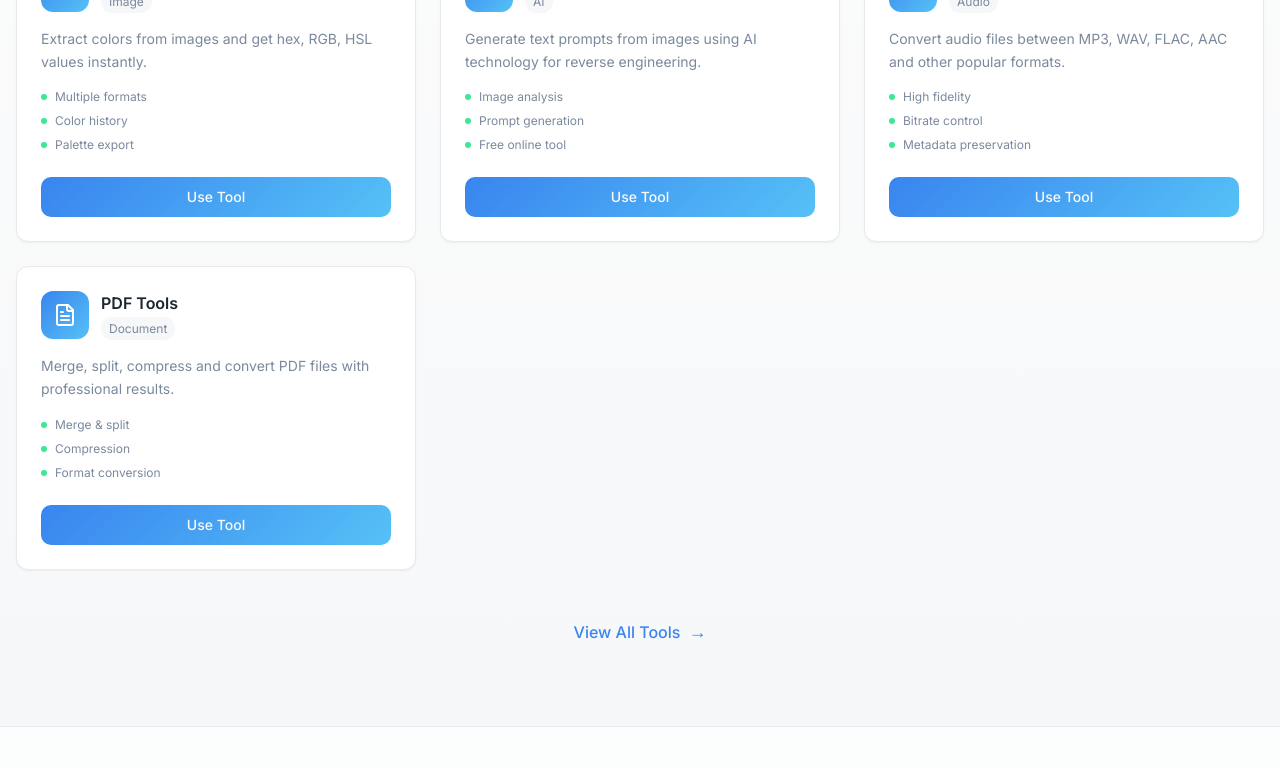
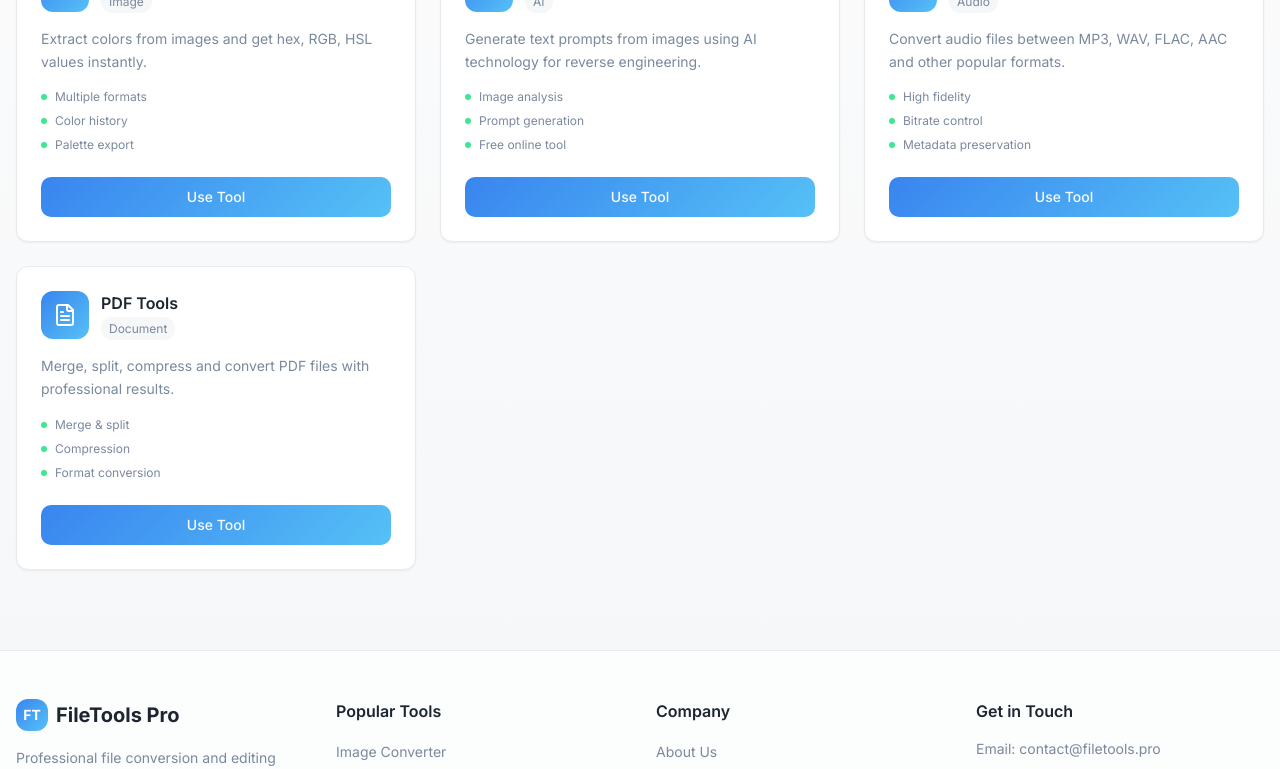
Before and after one commit to Abubakr96351/toolsmith-palette, a React (Vite) app: page /tools in a window 1280 px wide. Shown: the part 1413-2182 px from the top of the page. Built offline with nearby package versions, Linux system fonts and the light colour scheme; the HTML template or start-up script is replaced by a standard one.

Commit message:
Remove "View All Tools" button

```diff
--- a/src/components/ToolsGrid.tsx
+++ b/src/components/ToolsGrid.tsx
@@ -15,7 +15,7 @@ import {
 } from 'lucide-react';
 import { ToolCard } from './ToolCard';
 
-export const ToolsGrid = () => {
+export const ToolsGrid = ({ showViewAllButton = true }: { showViewAllButton?: boolean }) => {
   const tools = [
     {
       title: 'Image Converter',
@@ -129,6 +129,7 @@ export const ToolsGrid = () => {
         </div>
 
         {/* View All Tools CTA */}
+        {showViewAllButton && (
           <div className="text-center mt-12">
             <a
               href="/tools"
@@ -138,6 +139,7 @@ export const ToolsGrid = () => {
               <span className="text-lg">→</span>
             </a>
           </div>
+        )}
       </div>
     </section>
   );
--- a/src/pages/Tools.tsx
+++ b/src/pages/Tools.tsx
@@ -17,7 +17,7 @@ const Tools = () => {
             </p>
           </div>
         </div>
-        <ToolsGrid />
+        <ToolsGrid showViewAllButton={false} />
       </main>
       <Footer />
     </div>
```
Lines whose indentation alone changed are shown as unchanged.
